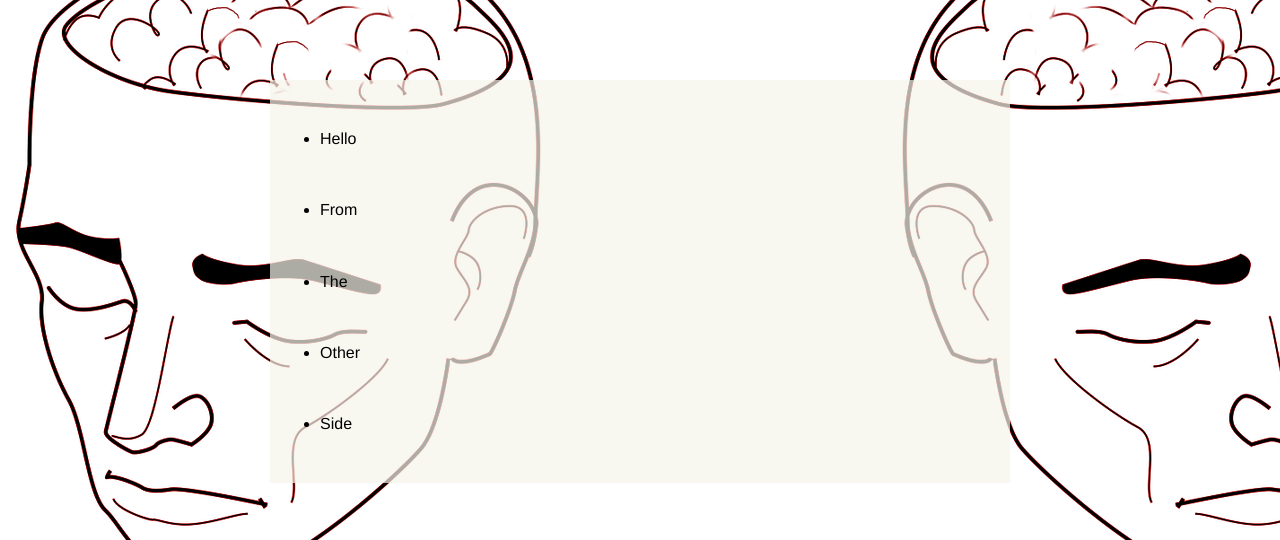
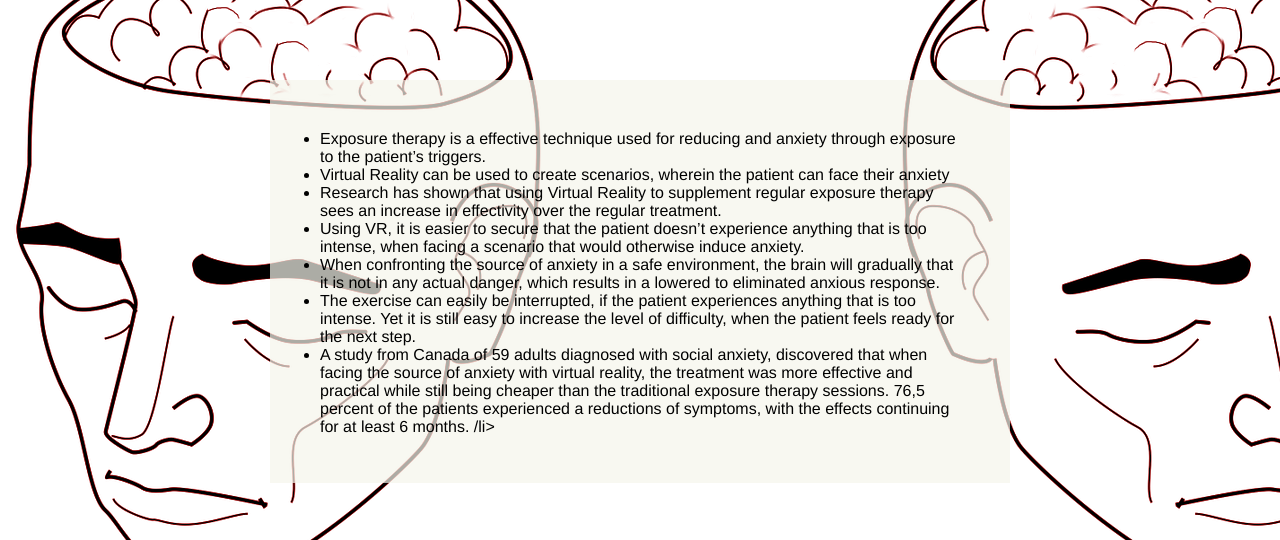
Before and after one commit to JustADreamerDK/artifact_vr, a plain HTML site: page index.html in a window 1280 px wide. Shown: the part 736-1276 px from the top of the page. Drawn offline with Linux system fonts and the light colour scheme.

Commit message:
Science Behind

```diff
--- a/index.html
+++ b/index.html
@@ -41,12 +41,13 @@
           </div>
           <div class="whitebox">
               <ul>
-                  <li>Hello
-                  </li>
-                  <li>From </li>
-                  <li>The</li>
-                  <li>Other</li>
-                  <li>Side</li>
+                  <li>Exposure therapy is a effective technique used for reducing and anxiety through exposure to the patient’s triggers. </li>
+                  <li>Virtual Reality can be used to create scenarios, wherein the patient can face their anxiety</li>
+                  <li>Research has shown that using Virtual Reality to supplement regular exposure therapy sees an increase in effectivity over the regular treatment.</li>
+                  <li>Using VR, it is easier to secure that the patient doesn’t experience anything that is too intense, when facing a scenario that would otherwise induce anxiety. </li>
+                  <li>When confronting the source of anxiety in a safe environment, the brain will gradually that it is not in any actual danger, which results in a lowered to eliminated anxious response. </li>
+                  <li>The exercise can easily be interrupted, if the patient experiences anything that is too intense. Yet it is still easy to increase the level of difficulty, when the patient feels ready for the next step. </li>
+                  <li>A study from Canada of 59 adults diagnosed with social anxiety, discovered that when facing the source of anxiety with virtual reality, the treatment was more effective and practical while still being cheaper than the traditional exposure therapy sessions. 76,5 percent of the patients experienced a reductions of symptoms, with the effects continuing for at least 6 months. /li>
               </ul>
         </div>
         </article>
```
